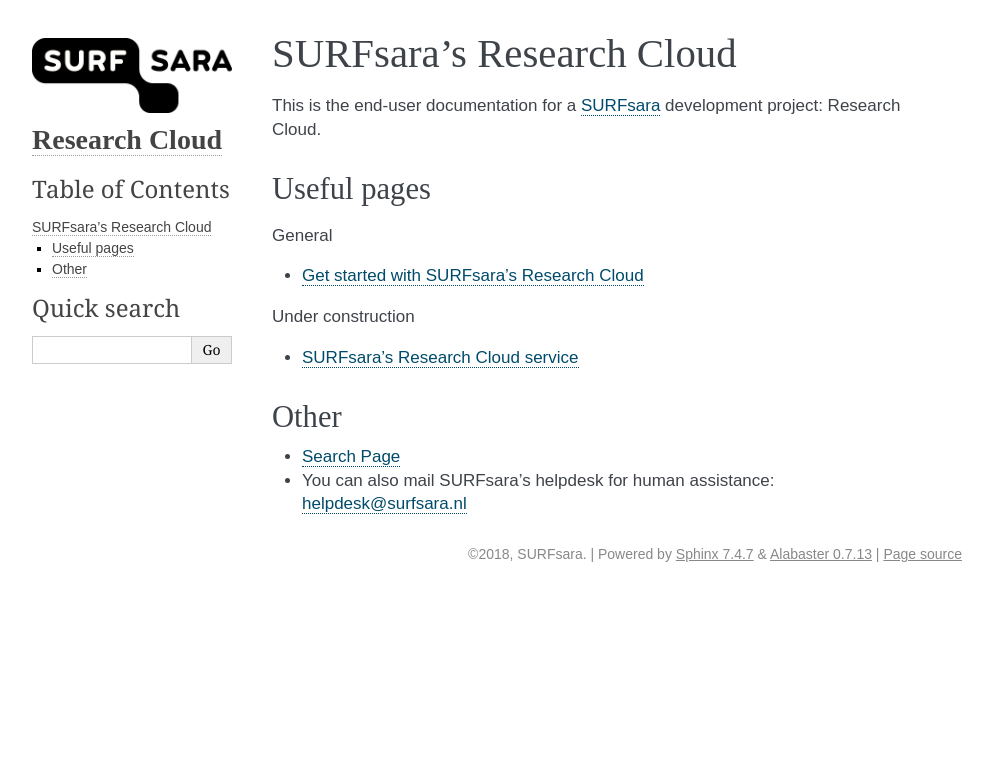
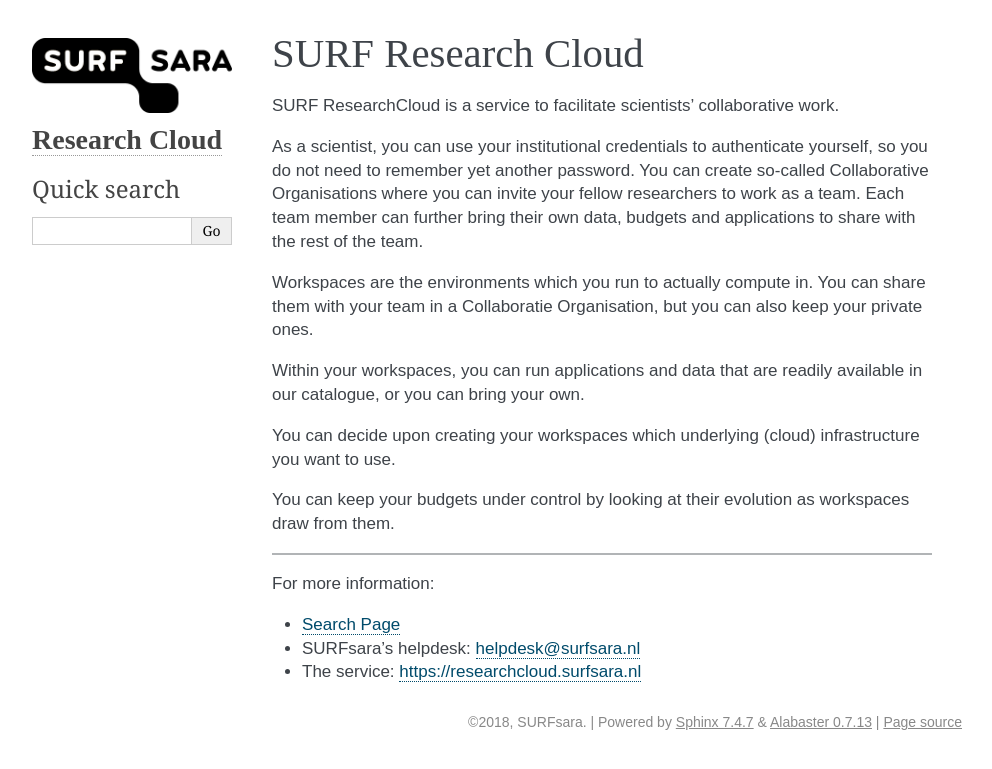
Before and after one commit to sara-nl/researchclouddocs, a Sphinx documentation site: the page built from docs/index.rst, in a window 1280 px wide. Shown: the top 769 px of the page, without its empty margins (148-1140 px from the left). Built offline with Sphinx 7.4.7, drawn with Linux system fonts in a browser that asks for light colours.

Commit message:
Setting up the path to first release

```diff
--- a/docs/all_pages2.rst
+++ b/docs/all_pages2.rst
@@ -2,8 +2,6 @@
 
 All pages in SURFsara's Research Cloud
 ============================================================
-
-This is the end-user documentation for a SURFsara_ development project: Research Cloud.
 
 All pages
 --------------
--- a/docs/index.rst
+++ b/docs/index.rst
@@ -1,46 +1,30 @@
-SURFsara's Research Cloud
+SURF Research Cloud
 ===============================
 
-This is the end-user documentation for a SURFsara_ development project: Research Cloud.
+SURF ResearchCloud is a service to facilitate scientists' collaborative work.
 
-Useful pages
-------------
+As a scientist, you can use your institutional credentials to authenticate yourself, so you do not need to remember yet another password.
+You can create so-called Collaborative Organisations where you can invite your fellow researchers to work as a team.
+Each team member can further bring their own data, budgets and applications to share with the rest of the team.
 
-..  Use toctree as a tree, rooted at this document.
-    Do not include references to a document higher up in the tree,
-    but a document can have several sub-pages if needed.
-    This could be used to organise topics.
-    The index mechanism can be used in future to create a cross reference index.
+Workspaces are the environments which you run to actually compute in.
+You can share them with your team in a Collaboratie Organisation, but you can also keep your private ones.
 
-..  First section: general docs.
+Within your workspaces, you can run applications and data that are readily available in our catalogue, or you can bring your own.
 
-..  toctree::
-    :caption: General
-    :name: toc_general
-    :titlesonly:
+You can decide upon creating your workspaces which underlying (cloud) infrastructure you want to use.
 
-    get_started
+You can keep your budgets under control by looking at their evolution as workspaces draw from them.
 
-..  Next section: pages not yet finished, but importent enoug to announce.
+----
 
-..  toctree::
-    :caption: Under construction
-    :name: toc_under_construction
-    :titlesonly:
-
-    service
-
-Other
-------------------
-
-..  skip for now:
-    * :ref:`genindex`
+For more information:
 
 * :ref:`search`
-* You can also mail SURFsara's helpdesk for human assistance: `helpdesk@surfsara.nl`_
+* SURFsara's helpdesk: `helpdesk@surfsara.nl`_
+* The service: https://researchcloud.surfsara.nl
 
-..  skip for now:
-    * :doc:`all_pages2`
+.. Substritution definitions:
 
 .. _SURFsara: https://surfsara.nl/
 .. _helpdesk@surfsara.nl: mailto:helpdesk@surfsara.nl?subject=ResearchCloud%20question
```
Also changed, not shown: other parts of docs/all_pages2.rst (+0 -2 lines), docs/service.rst (deleted, +0 -16 lines), docs/test-ng_1_2.rst (deleted, +0 -10 lines).
